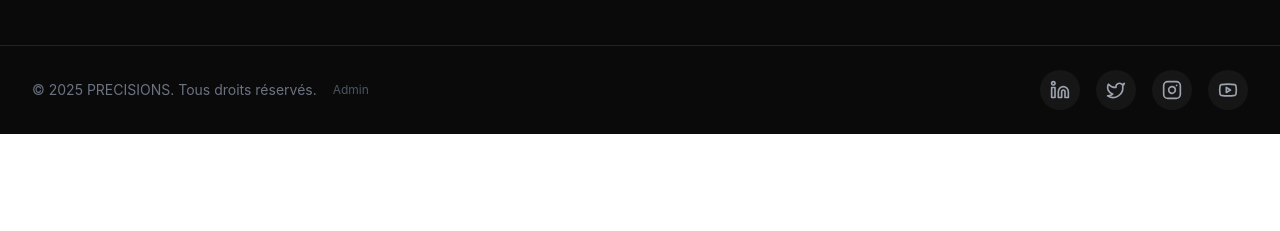
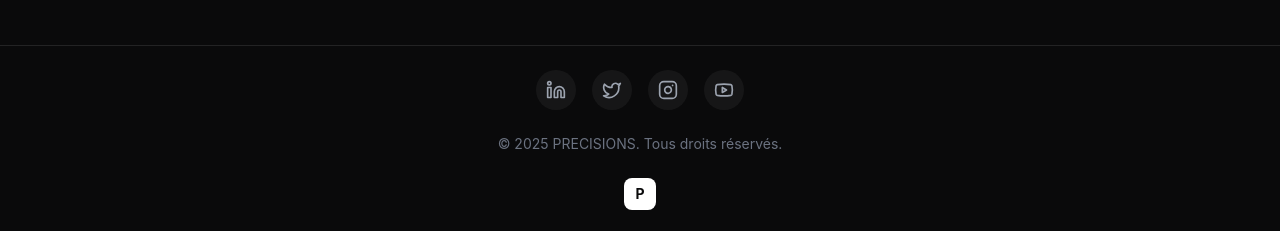
Before and after one commit to louis-Q14/group-precision, a React (Vite) app: page / in a window 1280 px wide. Shown: the part 4000-4231 px from the top of the page. Before the commit the page ends 4134 px from the top, so only its background shows below. Built offline with nearby package versions, Linux system fonts and the light colour scheme; no server answers.

Commit message:
File changes

```diff
--- a/src/components/navigation/Footer.jsx
+++ b/src/components/navigation/Footer.jsx
@@ -180,18 +180,7 @@ export default function Footer() {
       {/* Bottom Bar */}
       <div className="border-t border-white/10">
         <div className="max-w-7xl mx-auto px-6 lg:px-8 py-6">
-          <div className="flex flex-col md:flex-row items-center justify-between gap-4">
-            <div className="flex items-center gap-4">
-              <p className="text-gray-500 text-sm">
-                © {new Date().getFullYear()} PRECISIONS. {t('footer.copyright')}
-              </p>
-              <Link
-                to={createPageUrl('Admin')}
-                className="text-gray-600 hover:text-[#C9A86C] transition-colors text-xs"
-              >
-                Admin
-              </Link>
-            </div>
+          <div className="flex flex-col items-center justify-center gap-6">
             <div className="flex items-center gap-4">
               {socialLinks.map((social) => (
                 <motion.a
@@ -205,6 +194,16 @@ export default function Footer() {
                 </motion.a>
               ))}
             </div>
+            <p className="text-gray-500 text-sm">
+              © {new Date().getFullYear()} PRECISIONS. {t('footer.copyright')}
+            </p>
+            <Link
+              to={createPageUrl('Admin')}
+              className="w-8 h-8 rounded-lg bg-white hover:bg-[#C9A86C] flex items-center justify-center transition-all"
+              title="Admin"
+            >
+              <span className="text-sm font-bold text-[#0A0A0B]">P</span>
+            </Link>
           </div>
         </div>
       </div>
```
